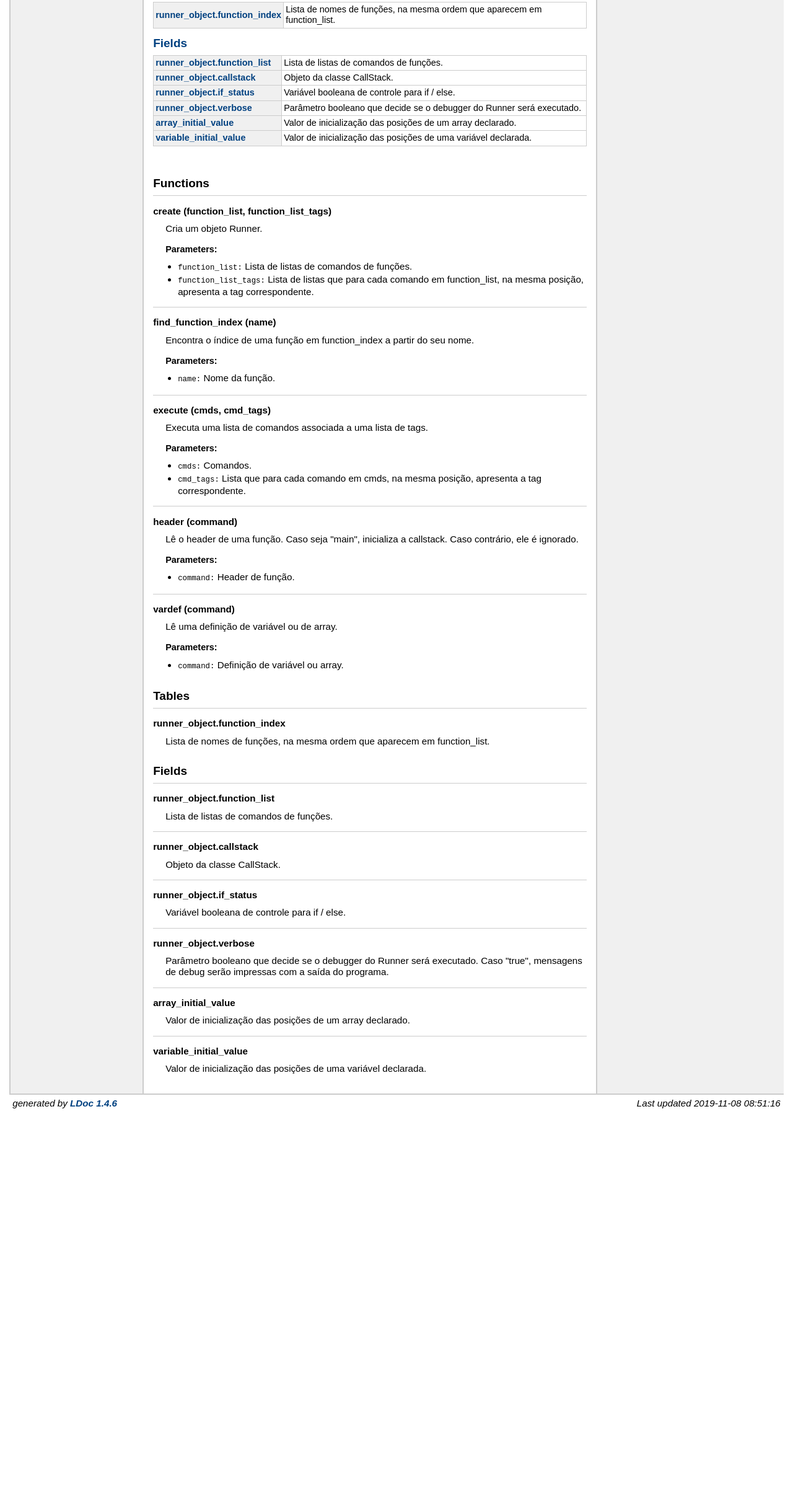
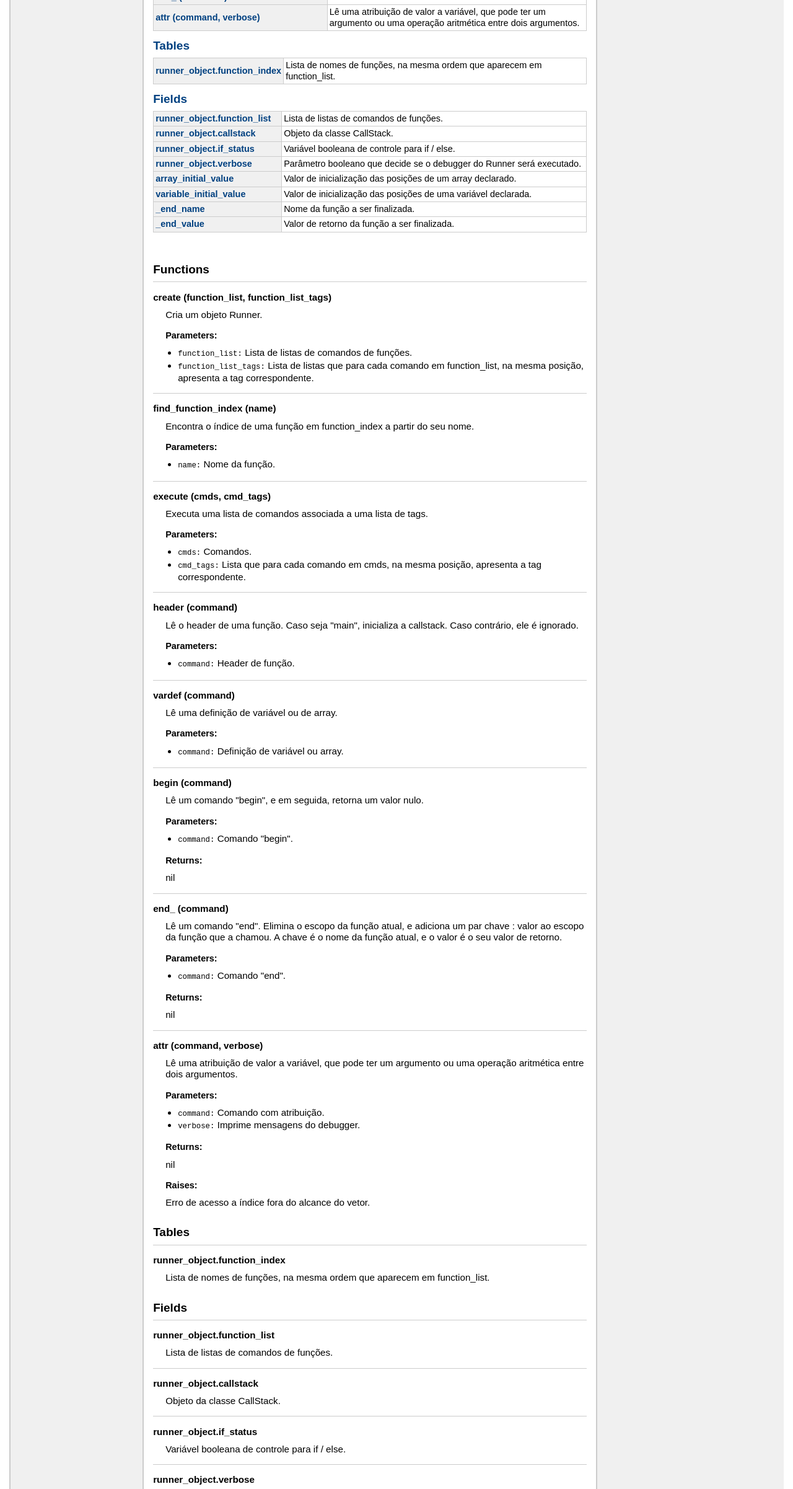
Before and after one commit to ruanchaves/bruno, a plain HTML site: page doc/modules/Runner.html in a window 1280 px wide. Shown: the part 398-2800 px from the top of the page at 62% size. Before the commit the page ends 2192 px from the top, so only its background shows below. Drawn offline with Linux system fonts and the light colour scheme.

Commit message:
Comentarios

```diff
--- a/doc/modules/Runner.html
+++ b/doc/modules/Runner.html
@@ -83,6 +83,18 @@
 	<td class="name" nowrap><a href="#vardef">vardef (command)</a></td>
 	<td class="summary">Lê uma definição de variável ou de array.</td>
 	</tr>
+	<tr>
+	<td class="name" nowrap><a href="#begin">begin (command)</a></td>
+	<td class="summary">Lê um comando "begin", e em seguida, retorna um valor nulo.</td>
+	</tr>
+	<tr>
+	<td class="name" nowrap><a href="#end_">end_ (command)</a></td>
+	<td class="summary">Lê um comando "end".</td>
+	</tr>
+	<tr>
+	<td class="name" nowrap><a href="#attr">attr (command, verbose)</a></td>
+	<td class="summary">Lê uma atribuição de valor a variável, que pode ter um argumento ou uma operação aritmética entre dois argumentos.</td>
+	</tr>
 </table>
 <h2><a href="#Tables">Tables</a></h2>
 <table class="function_list">
@@ -116,6 +128,14 @@
 	<tr>
 	<td class="name" nowrap><a href="#variable_initial_value">variable_initial_value</a></td>
 	<td class="summary">Valor de inicialização das posições de uma variável declarada.</td>
+	</tr>
+	<tr>
+	<td class="name" nowrap><a href="#_end_name">_end_name</a></td>
+	<td class="summary">Nome da função a ser finalizada.</td>
+	</tr>
+	<tr>
+	<td class="name" nowrap><a href="#_end_value">_end_value</a></td>
+	<td class="summary">Valor de retorno da função a ser finalizada.</td>
 	</tr>
 </table>
 
@@ -232,6 +252,88 @@
 
 
 </dd>
+    <dt>
+    <a name = "begin"></a>
+    <strong>begin (command)</strong>
+    </dt>
+    <dd>
+    Lê um comando "begin", e em seguida, retorna um valor nulo.
+
+
+    <h3>Parameters:</h3>
+    <ul>
+        <li><span class="parameter">command</span>
+         Comando "begin".
+        </li>
+    </ul>
+
+    <h3>Returns:</h3>
+    <ol>
+
+        nil
+    </ol>
+
+
+
+
+</dd>
+    <dt>
+    <a name = "end_"></a>
+    <strong>end_ (command)</strong>
+    </dt>
+    <dd>
+    Lê um comando "end".  Elimina o escopo da função atual, e adiciona um par chave : valor
+ ao escopo da função que a chamou. A chave é o nome da função atual, e o valor é o seu
+ valor de retorno.
+
+
+    <h3>Parameters:</h3>
+    <ul>
+        <li><span class="parameter">command</span>
+         Comando "end".
+        </li>
+    </ul>
+
+    <h3>Returns:</h3>
+    <ol>
+
+        nil
+    </ol>
+
+
+
+
+</dd>
+    <dt>
+    <a name = "attr"></a>
+    <strong>attr (command, verbose)</strong>
+    </dt>
+    <dd>
+    Lê uma atribuição de valor a variável, que pode ter um argumento ou uma operação aritmética entre dois argumentos.
+
+
+    <h3>Parameters:</h3>
+    <ul>
+        <li><span class="parameter">command</span>
+         Comando com atribuição.
+        </li>
+        <li><span class="parameter">verbose</span>
+         Imprime mensagens do debugger.
+        </li>
+    </ul>
+
+    <h3>Returns:</h3>
+    <ol>
+
+        nil
+    </ol>
+
+    <h3>Raises:</h3>
+    Erro de acesso a índice fora do alcance do vetor.
+
+
+
+</dd>
 </dl>
     <h2 class="section-header "><a name="Tables"></a>Tables</h2>
 
@@ -338,6 +440,34 @@
 
 
 </dd>
+    <dt>
+    <a name = "_end_name"></a>
+    <strong>_end_name</strong>
+    </dt>
+    <dd>
+    Nome da função a ser finalizada.
+
+
+
+
+
+
+
+</dd>
+    <dt>
+    <a name = "_end_value"></a>
+    <strong>_end_value</strong>
+    </dt>
+    <dd>
+    Valor de retorno da função a ser finalizada.
+
+
+
+
+
+
+
+</dd>
 </dl>
 
 
@@ -345,7 +475,7 @@
 </div> <!-- id="main" -->
 <div id="about">
 <i>generated by <a href="http://github.com/stevedonovan/LDoc">LDoc 1.4.6</a></i>
-<i style="float:right;">Last updated 2019-11-08 08:51:16 </i>
+<i style="float:right;">Last updated 2019-11-08 09:25:19 </i>
 </div> <!-- id="about" -->
 </div> <!-- id="container" -->
 </body>
```
Also changed, not shown: doc/index.html (+1 -1 lines), doc/modules/CallStack.html (+1 -1 lines), doc/modules/get.html (+1 -1 lines), doc/modules/interpretador.html (+1 -1 lines), doc/modules/reader.html (+1 -1 lines), report.txt, 1 other file.
